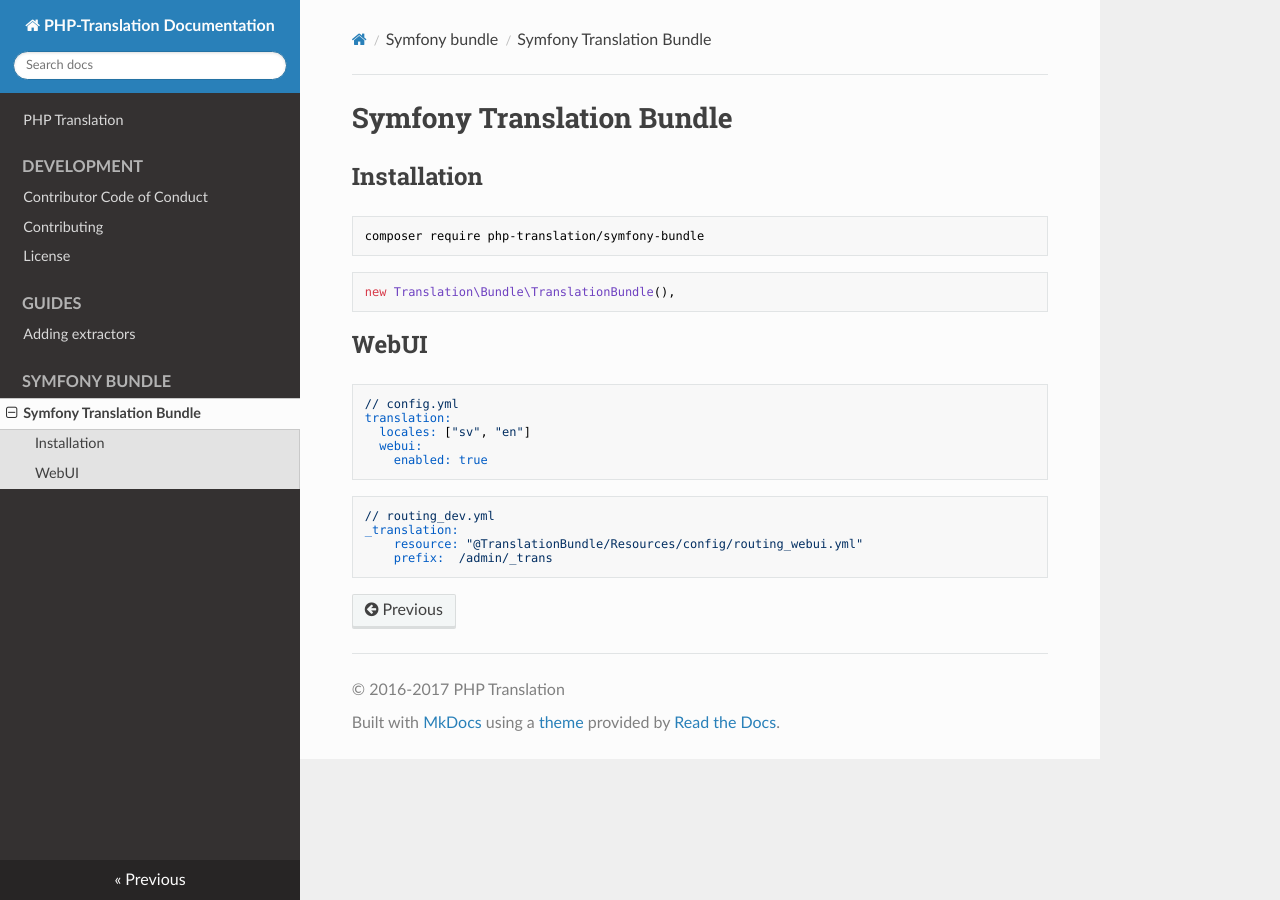
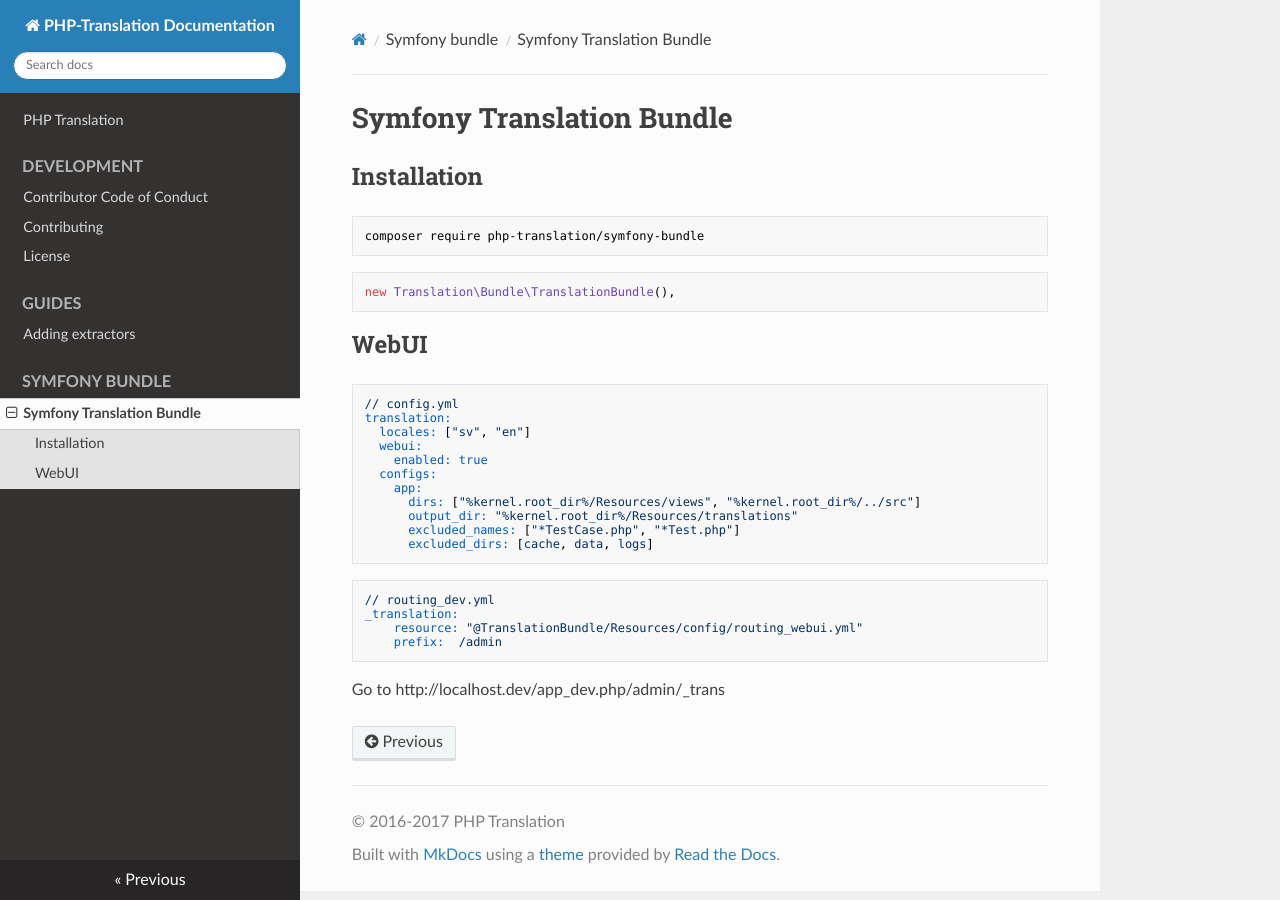
Before and after one commit to php-translation/documentation, an MkDocs documentation site: the page built from docs/symfony-bundle/index.md, in a window 1280 px wide. Built offline with MkDocs 1.6.1, drawn with Linux system fonts in a browser that asks for light colours; nearby versions of some CDN libraries.

Commit message:
Added default conf

````diff
--- a/docs/symfony-bundle/index.md
+++ b/docs/symfony-bundle/index.md
@@ -18,11 +18,19 @@
   locales: ["sv", "en"]
   webui:
     enabled: true
+  configs:
+    app:
+      dirs: ["%kernel.root_dir%/Resources/views", "%kernel.root_dir%/../src"]
+      output_dir: "%kernel.root_dir%/Resources/translations"
+      excluded_names: ["*TestCase.php", "*Test.php"]
+      excluded_dirs: [cache, data, logs]
 ```
 
 ```yaml
 // routing_dev.yml
 _translation:
     resource: "@TranslationBundle/Resources/config/routing_webui.yml"
-    prefix:  /admin/_trans
+    prefix:  /admin
 ```
+
+Go to http://localhost.dev/app_dev.php/admin/_trans
````
